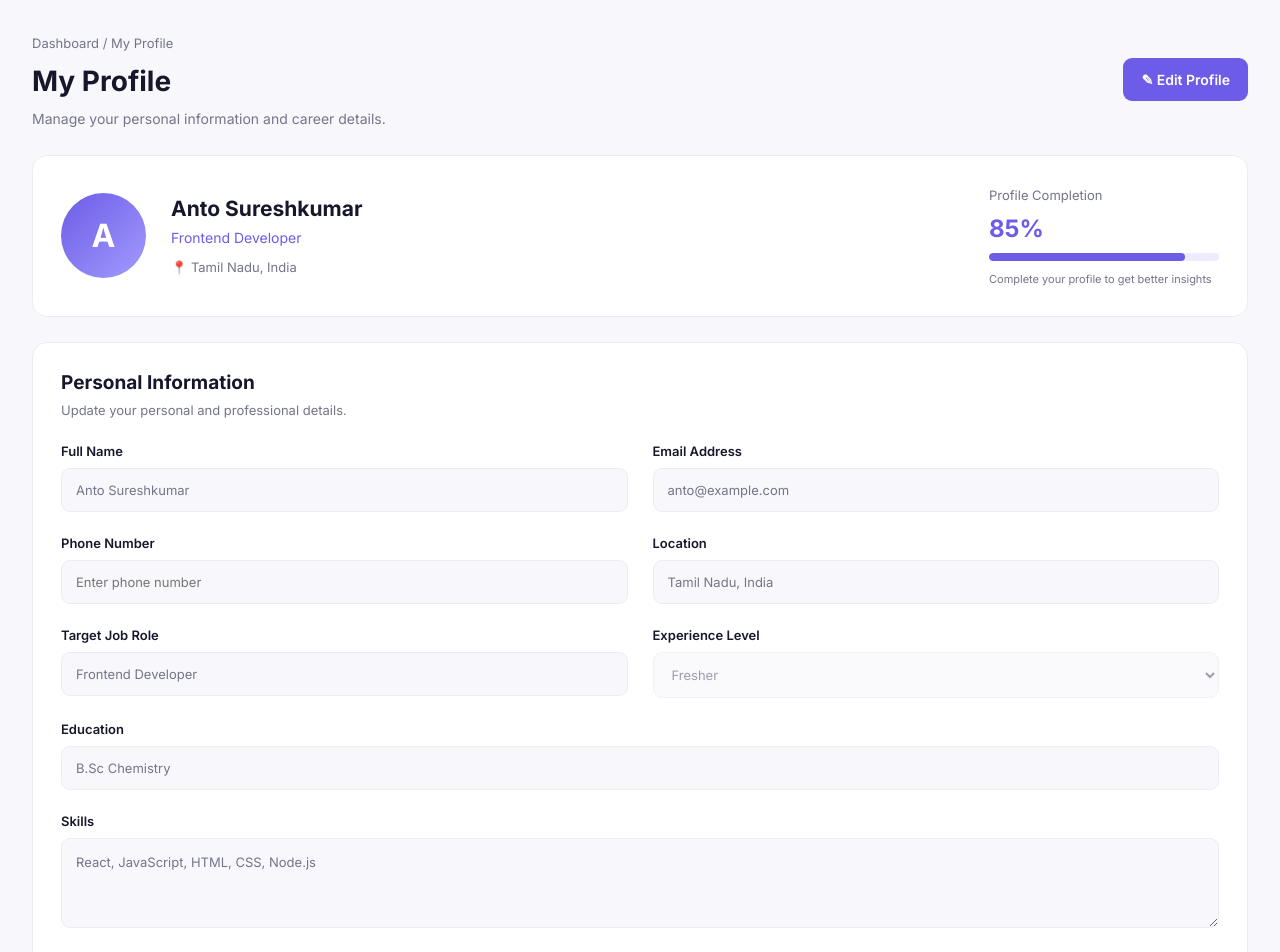
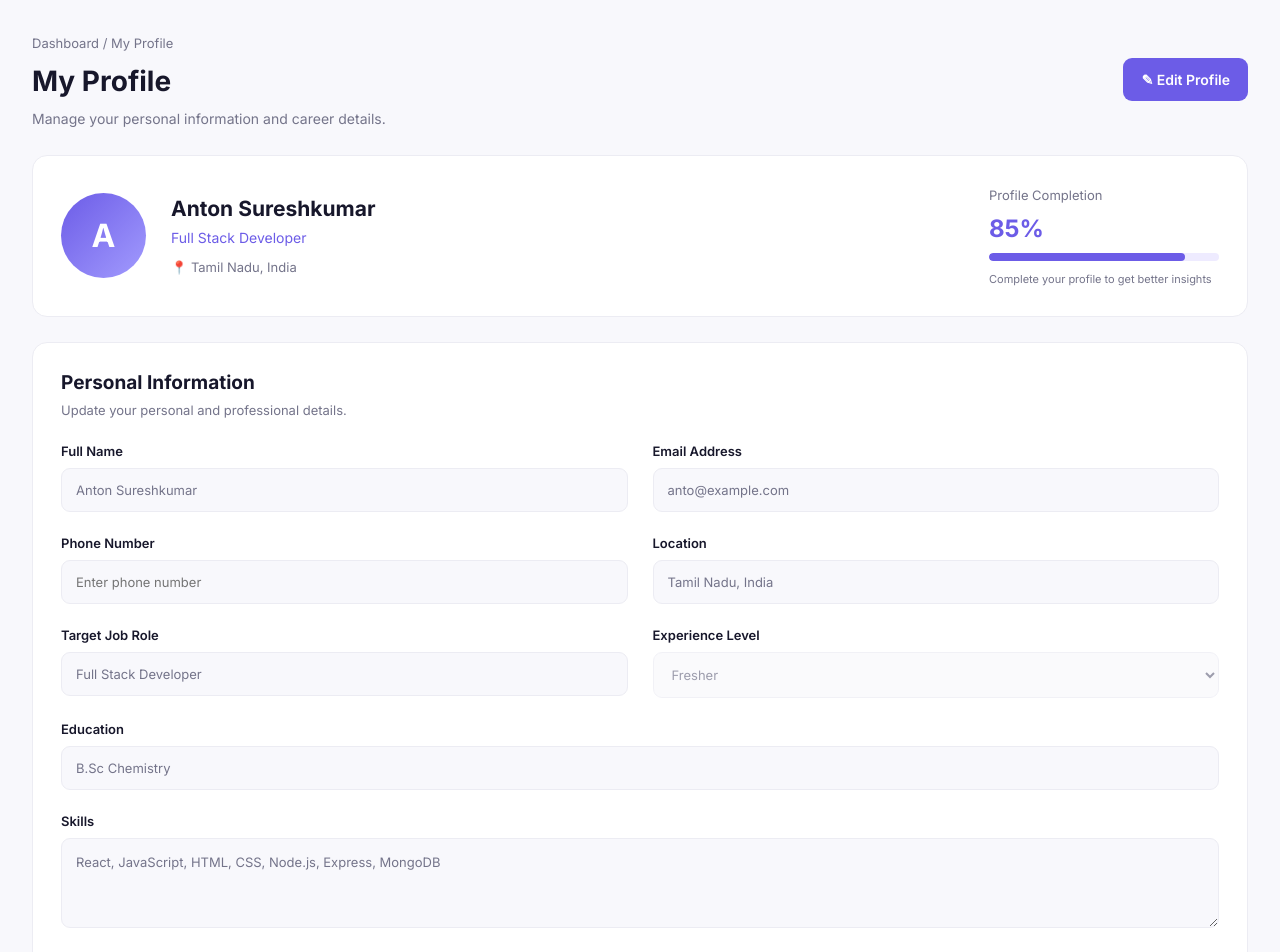
Before and after one commit to seelananton8-byte/AI-Resume-Analyzer, a React (Vite) app: page /profile in a window 1280 px wide. Shown: the top 952 px of the page. Built offline with nearby package versions, Linux system fonts and the light colour scheme.

Commit message:
Add Profile page

```diff
--- a/src/pages/Profile.jsx
+++ b/src/pages/Profile.jsx
@@ -5,14 +5,14 @@ function Profile() {
   const [isEditing, setIsEditing] = useState(false);
 
   const [profile, setProfile] = useState({
-    fullName: "Anto Sureshkumar",
+    fullName: "Anton Sureshkumar",
     email: "anto@example.com",
     phone: "",
     location: "Tamil Nadu, India",
-    jobTitle: "Frontend Developer",
-    experience: "Fresher",
+    jobTitle: "Full Stack Developer",
+    experience: "0-1 Years",
     education: "B.Sc Chemistry",
-    skills: "React, JavaScript, HTML, CSS, Node.js",
+    skills: "React, JavaScript, HTML, CSS, Node.js, Express, MongoDB",
     bio: "Aspiring software developer passionate about building modern web applications and learning new technologies.",
   });
 
```
